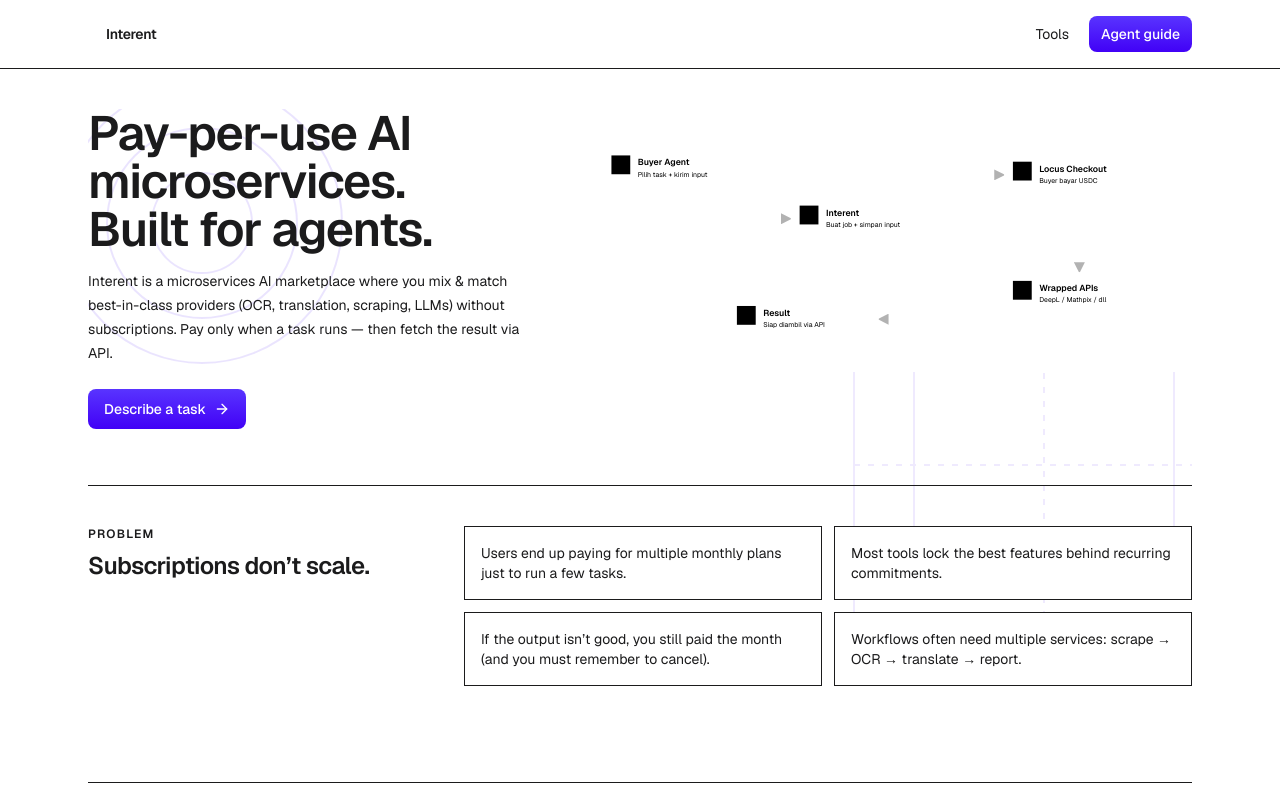
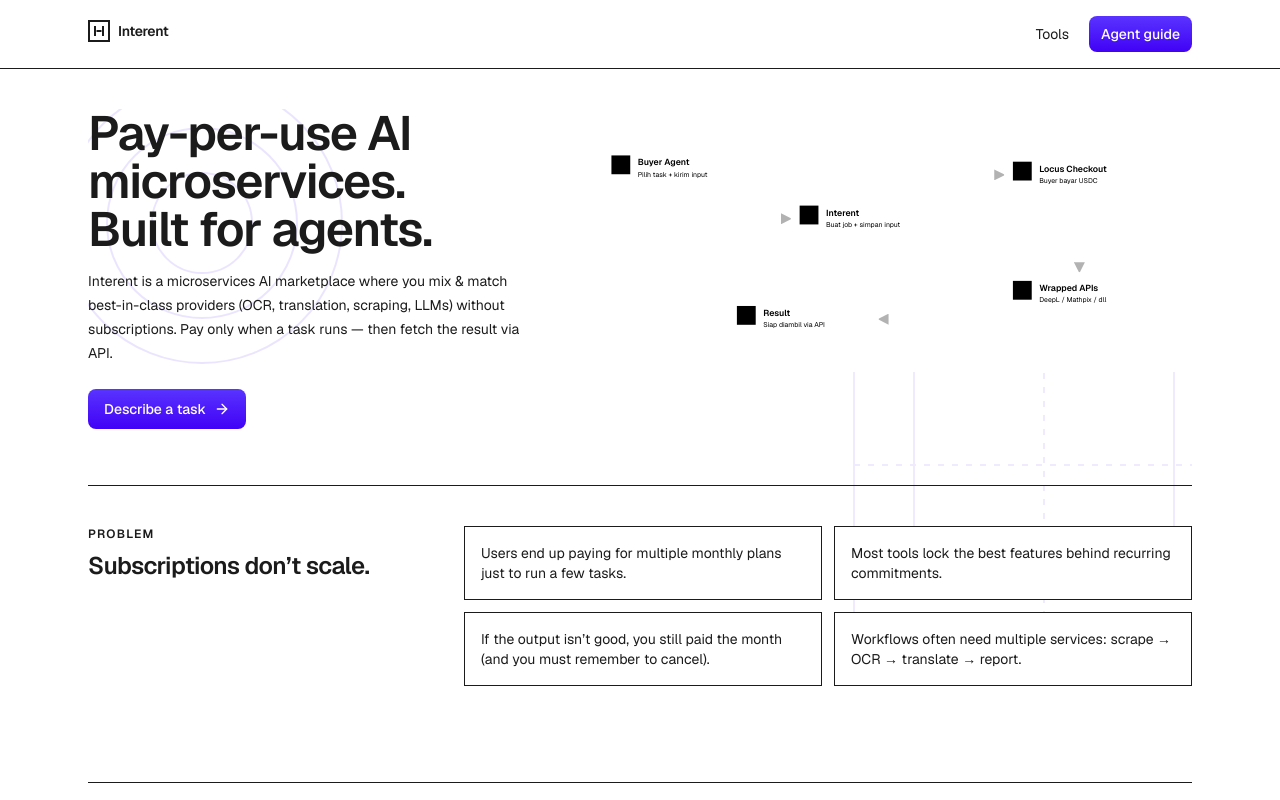
Before and after one commit to youvandra/Interent, a Next.js app: page / in a window 1280 px wide. Shown: the top 800 px of the page. Built offline with nearby package versions, Linux system fonts and the light colour scheme.

Commit message:
Add minimalist logo

```diff
--- a/src/app/layout.tsx
+++ b/src/app/layout.tsx
@@ -3,6 +3,7 @@
 import "./globals.css";
 import { Button } from "@/components/ui/button";
 import { Menu } from "lucide-react";
+import { Logo } from "@/components/site/logo";
 
 const geistSans = Geist({
   variable: "--font-geist-sans",
@@ -34,9 +35,8 @@
         <header className="sticky top-0 z-10 w-full border-b border-[--color-border] bg-white/90 backdrop-blur">
           <div className="mx-auto flex max-w-6xl items-center justify-between gap-4 px-6 py-4">
             {/* Brand */}
-            <a href="/" className="flex items-center gap-2 text-sm font-semibold tracking-tight">
-              <span className="inline-block h-2.5 w-2.5 bg-[--color-primary]" />
-              <span>Interent</span>
+            <a href="/" className="text-[--color-text] hover:text-[--color-text]">
+              <Logo />
             </a>
 
             {/* Right actions */}
--- /dev/null
+++ b/src/components/site/logo.tsx
@@ -0,0 +1,32 @@
+import * as React from "react";
+
+export function Logo({
+  className,
+  showWordmark = true,
+}: {
+  className?: string;
+  showWordmark?: boolean;
+}) {
+  return (
+    <span className={["inline-flex items-center gap-2", className ?? ""].join(" ")}>
+      {/* Mark: simple geometric monogram built from rectangles (minimal, sharp) */}
+      <svg
+        aria-hidden="true"
+        width="22"
+        height="22"
+        viewBox="0 0 22 22"
+        fill="none"
+        xmlns="http://www.w3.org/2000/svg"
+      >
+        <rect x="1" y="1" width="20" height="20" stroke="currentColor" strokeWidth="2" />
+        <rect x="6" y="6" width="2" height="10" fill="currentColor" />
+        <rect x="14" y="6" width="2" height="10" fill="currentColor" />
+        <rect x="8.5" y="10" width="5" height="2" fill="currentColor" />
+      </svg>
+
+      {showWordmark ? (
+        <span className="text-sm font-semibold tracking-tight">Interent</span>
+      ) : null}
+    </span>
+  );
+}
```
